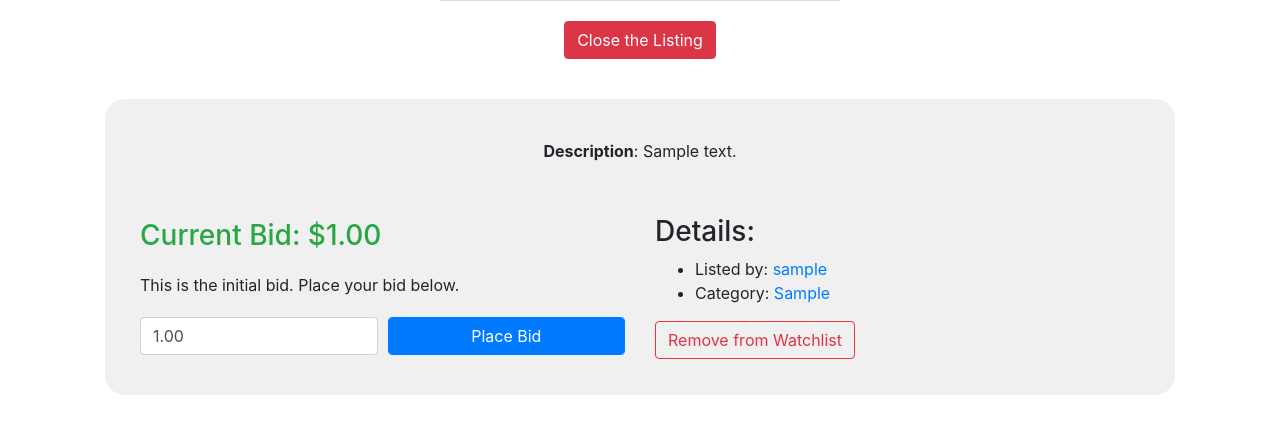
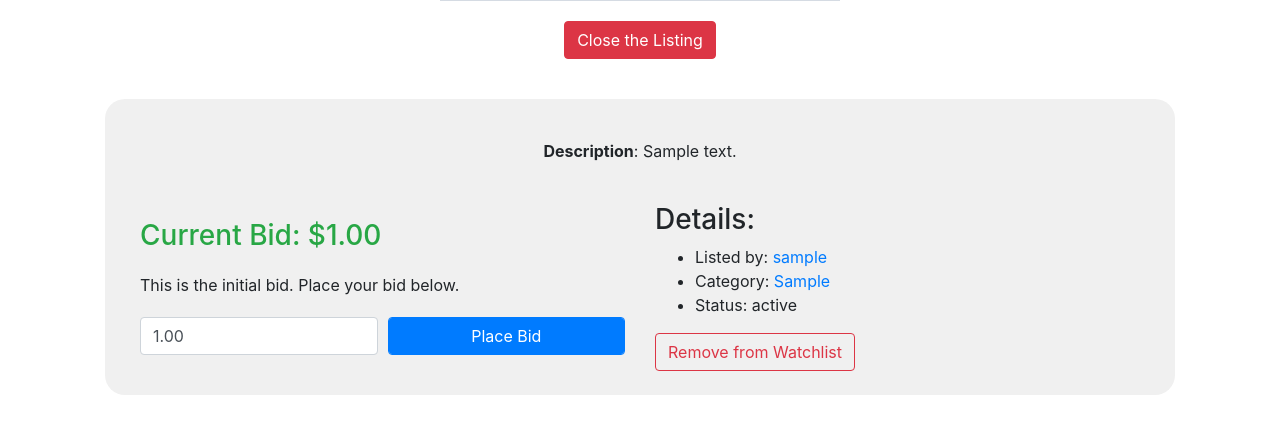
Before and after one commit to iaaron-xyz/cs50w, a Django app: page /listing_page/1 in a window 1280 px wide. Shown: the part 648-1073 px from the top of the page. Run offline with Django 3.2, Linux system fonts and the light colour scheme; a user stored in the database is signed in; tables that the repository leaves empty hold one stand-in row (values such as "Sample post"); grey boxes marked "Sample" are stand-in pictures; some libraries are stand-ins or nearby versions.

Commit message:
implement listing_page for closed listings

```diff
--- a/commerce/auctions/templates/auctions/listing_page.html
+++ b/commerce/auctions/templates/auctions/listing_page.html
@@ -1,7 +1,7 @@
 {% extends "auctions/layout.html" %}
 
 {% block body %}
-    {% if is_active %}
+    {% if listing_status == 'active' %}
         <h1 class="text-center section-title">Listing Page: {{ listing_current.name }}</h1>
 
         {% comment %} Feedback messages {% endcomment %}
@@ -37,7 +37,7 @@
         </div>
 
         {% comment %} Close listing option {% endcomment %}
-        {% if owner_equal_bidder %}
+        {% if owner_equal_user %}
             <div class="d-flex align-items-center justify-content-center section-title">
                 <form action="{% url 'close_listing' listing_current.id %}" method="post">
                     {% csrf_token %}
@@ -46,6 +46,7 @@
             </div>
         {% endif %}
 
+                {% comment %} Listing Details {% endcomment %}
         <div class="row listing-info d-flex align-items-center justify-content-start">
             {% comment %} Listing Description {% endcomment %}
             <div class="col-12 text-center listing-description">
@@ -77,6 +78,9 @@
                     <li>
                         Category: <a href=""> {{ listing_current.category }} </a>
                     </li>
+                    <li>
+                        Status: {{ listing_current.status }}
+                    </li>
                 </ul>
                 {% comment %} Add to/ Remove from Watchlist {% endcomment %}
                 {% if in_watchlist %}
@@ -91,8 +95,73 @@
                     </form>
                 {% endif %}
             </div>
+        </div>
 
+    {% elif listing_status == 'closed' %}
+        {% comment %} Title {% endcomment %}
+        <h1 class="text-center section-title">{{ listing_current.name }} [Closed]</h1>
+
+        {% comment %} Congrats the current user if winner {% endcomment %}
+        {% if current_user == current_bid.user.id %}
+        <h2 class="text-center section-title text-success">Congratulations {{ current_bid.user }}! You are the winner bid!</h2>
+        {% endif %}
+
+
+        {% comment %} Listing image {% endcomment %}
+        <div class=" row d-flex align-items-center justify-content-center">
+            {% if listing_current.image_url %}
+                <img src="{{ listing_current.image_url }}" class="img-fluid">
+            {% else %}
+                <img src="https://m.media-amazon.com/images/I/91VjWQQppqL.jpg" class="img-fluid">
+            {% endif %}
         </div>
+
+        {% comment %} Listing Details {% endcomment %}
+        <div class="row listing-info d-flex align-items-center justify-content-start">
+            {% comment %} Listing Description {% endcomment %}
+            <div class="col-12 text-center listing-description">
+                <p><strong>Description</strong>: {{ listing_current.details }}</p>
+            </div>
+
+            {% comment %} Listing Bids {% endcomment %}
+            <div class="col-sm-6 col-12 listing-bid">
+                {% if number_bids > 1 %}
+                    <p>After {{ number_bids }} bids.</p>
+                {% else %}
+                    <p>The owner is the winner :/</p>
+                {% endif %}
+                <h3>Winner Bid: <span class="text-success">${{ current_bid.value }}</span> by <span class="text-success">{{ current_bid.user }}</span></h3>
+            </div>
+
+            {% comment %} Listing Extra details (owner, category, etc) {% endcomment %}
+            <div class="col-sm-6 col-12">
+                <h3>Details: </h3>
+                <ul>
+                    <li>
+                        Listed by: <a href="">{{ listing_current.user.username }}</a>
+                    </li>
+                    <li>
+                        Category: <a href=""> {{ listing_current.category }} </a>
+                    </li>
+                    <li>
+                        Status: {{ listing_current.status }}
+                    </li>
+                </ul>
+                {% comment %} Add to/ Remove from Watchlist {% endcomment %}
+                {% if in_watchlist %}
+                    <form action="{% url 'remove_watchlist' listing_current.id %}" method="post" "class="text-center">
+                        {% csrf_token %}
+                        <input type="submit" class="btn btn-outline-danger" value="Remove from Watchlist">
+                    </form>
+                {% else %}
+                    <form action="{% url 'add_watchlist' listing_current.id %}" method="post" "class="text-center">
+                        {% csrf_token %}
+                        <input type="submit" class="btn btn-outline-info" value="Add to watchlist +">
+                    </form>
+                {% endif %}
+            </div>
+        </div>
+
     {% else %}
         <h1>Not Active Listing</h1>
     {% endif %}
--- a/commerce/auctions/views.py
+++ b/commerce/auctions/views.py
@@ -143,10 +143,13 @@ def listing_page(request, listing_id):
             current_bid = bid
             break
 
-    # Just active listings can have a listing page
-    is_active = True
-    if listing_current.status != 'active' or  not listing_current:
-        is_active = False
+    # Current status of the listing
+    if listing_current.status == 'active':
+        listing_status = 'active'
+    elif listing_current.status == 'closed':
+        listing_status = 'closed'
+    else:
+        listing_status = ''
 
     # Get watchlist info
     watchlist_list = list(Whatchlist.objects.filter(user=request.user.pk))
@@ -158,10 +161,13 @@ def listing_page(request, listing_id):
             break
 
     # Get if current user is equal to owner listing page
-    owner_equal_bidder = request.user.pk == listing_current.user.id
+    owner_equal_user = request.user.pk == listing_current.user.id
 
     # number of watchlist elements
     nwe = len(Whatchlist.objects.filter(user=request.user.pk))
+
+    # Current user in session
+    current_user = request.user.pk
 
     # Render the page with tue current listing info
     return render(request, "auctions/listing_page.html", {
@@ -169,8 +175,9 @@ def listing_page(request, listing_id):
         'listing_bids': listing_bids,
         'number_bids': number_bids,
         'current_bid': current_bid,
-        'is_active': is_active,
-        'owner_equal_bidder': owner_equal_bidder,
+        'listing_status': listing_status,
+        'owner_equal_user': owner_equal_user,
+        'current_user': current_user,
         'in_watchlist': in_watchlist,
         'nwe': nwe
     })
```
